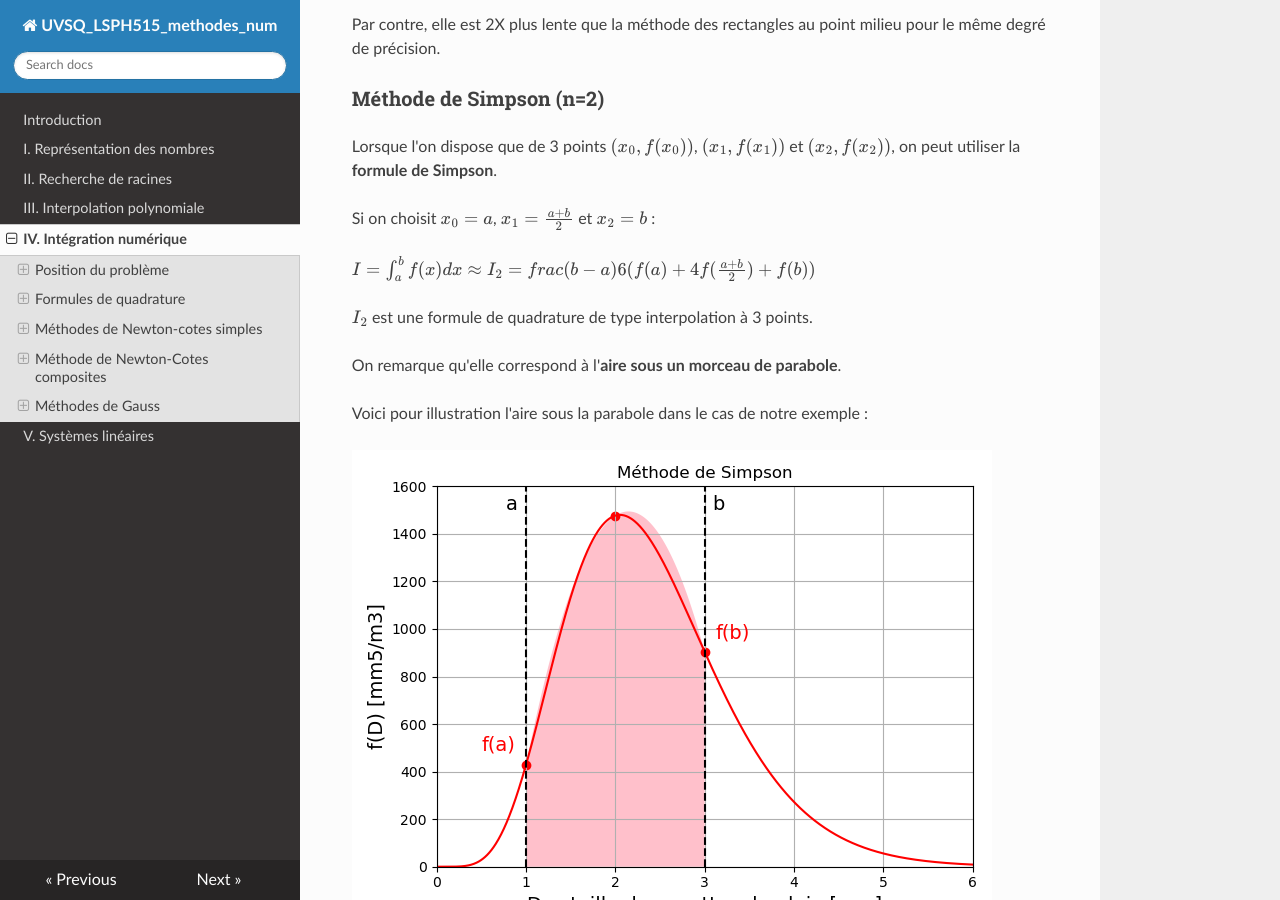
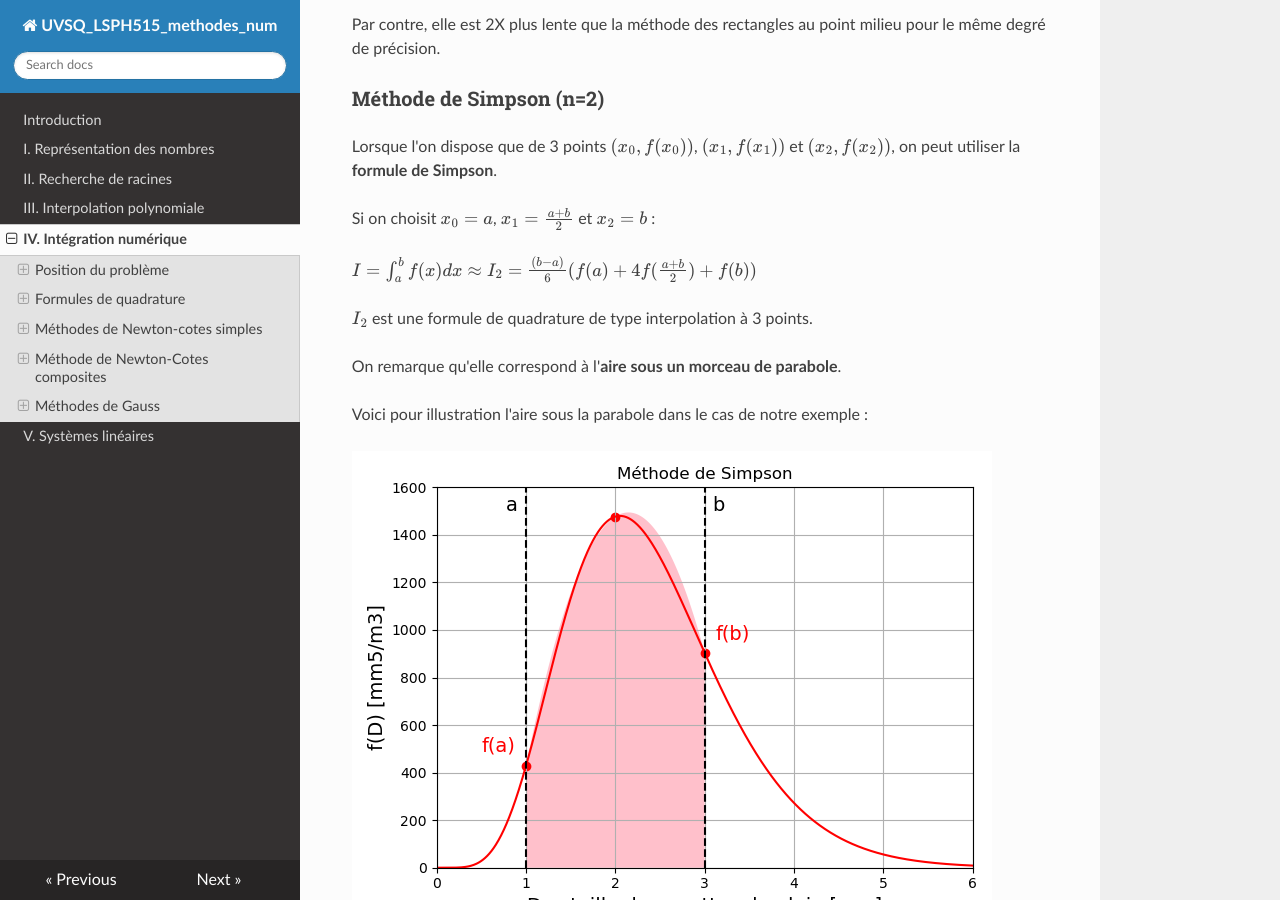
Before and after one commit to NicOudart/UVSQ_LSPH515_methodes_num, an MkDocs documentation site: the page built from docs/Chap4_Integration_numerique.md, in a window 1280 px wide and 900 px high, scrolled down 7207 px. Built offline with MkDocs 1.6.1, drawn with Linux system fonts in a browser that asks for light colours; nearby versions of some CDN libraries.

Commit message:
-Minor fix of Chapter 4.

```diff
--- a/docs/Chap4_Integration_numerique.md
+++ b/docs/Chap4_Integration_numerique.md
@@ -235,7 +235,7 @@ Lorsque l'on dispose que de 3 points $(x_0,f(x_0))$, $(x_1,f(x_1))$ et $(x_2,f(x
 
 Si on choisit $x_0 = a$, $x_1 = \frac{a+b}{2}$ et $x_2 = b$ :
 
-$I = \int_{a}^{b} f(x) dx \approx I_2 = frac{(b-a)}{6} (f(a)+4 f(\frac{a+b}{2})+f(b))$
+$I = \int_{a}^{b} f(x) dx \approx I_2 = \frac{(b-a)}{6} (f(a)+4 f(\frac{a+b}{2})+f(b))$
 
 $I_2$ est une formule de quadrature de type interpolation à 3 points.
 
```
